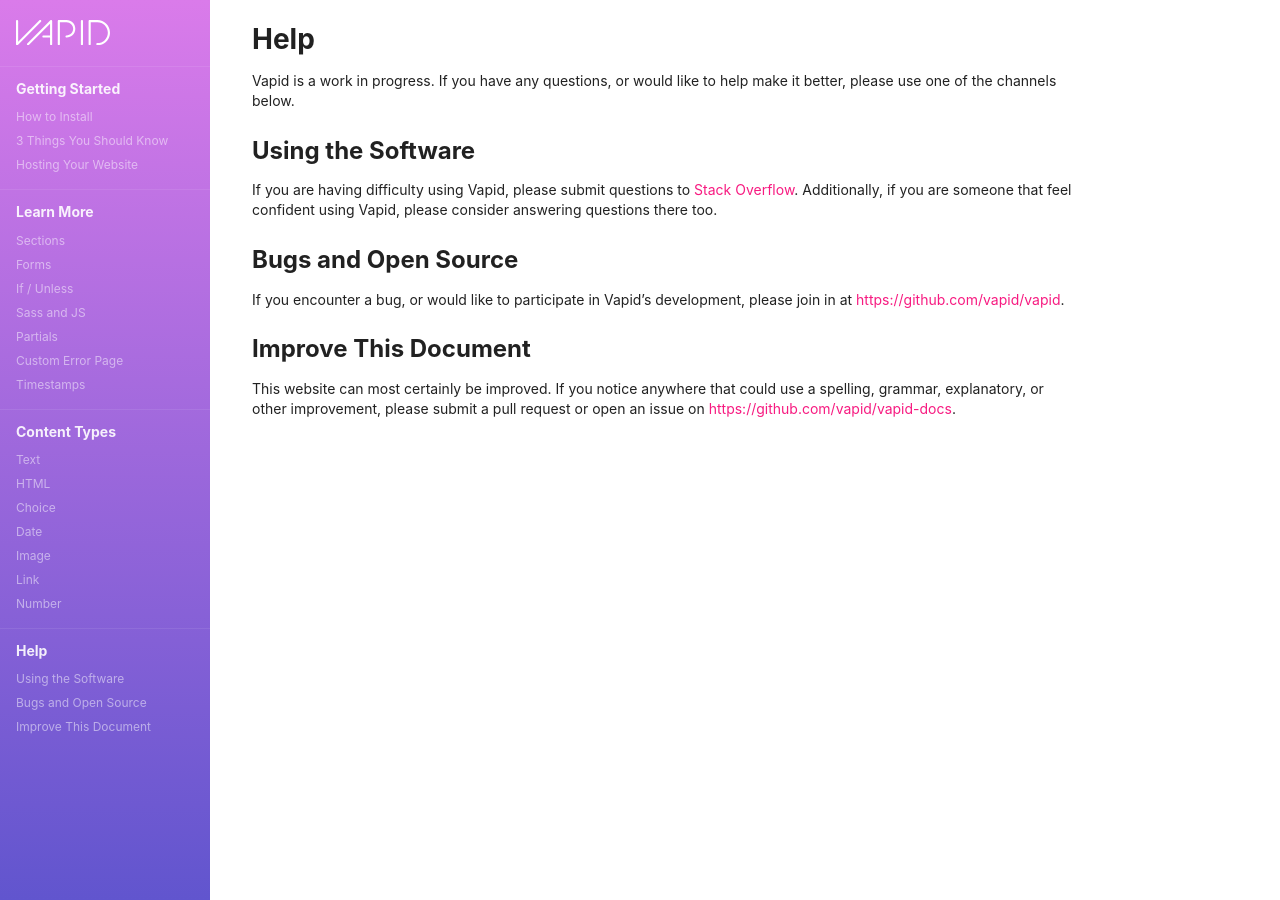
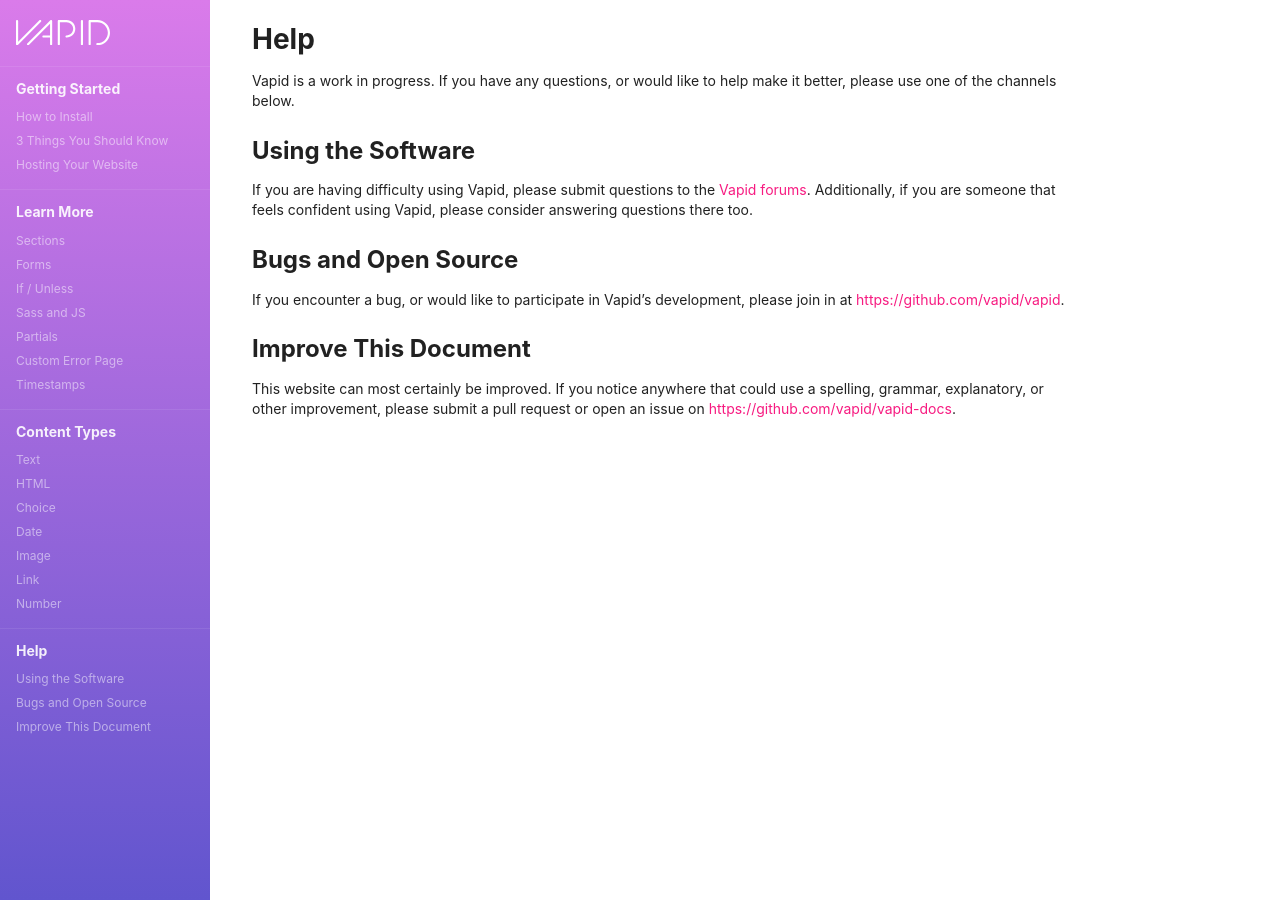
Before and after one commit to vapid/vapid-docs, a Jekyll site: the page built from help.md, in a window 1280 px wide. Built offline with Jekyll 4.4.1, drawn with Linux system fonts in a browser that asks for light colours; nearby versions of some CDN libraries.

Commit message:
Link to the Vapid forums

```diff
--- a/help.md
+++ b/help.md
@@ -8,7 +8,7 @@ Vapid is a work in progress. If you have any questions, or would like to help ma
 
 ## Using the Software {#using}
 
-If you are having difficulty using Vapid, please submit questions to [Stack Overflow](https://stackoverflow.com/). Additionally, if you are someone that feel confident using Vapid, please consider answering questions there too.
+If you are having difficulty using Vapid, please submit questions to the [Vapid forums](https://forums.vapid.com/). Additionally, if you are someone that feels confident using Vapid, please consider answering questions there too.
 
 ## Bugs and Open Source {#development}
 
```
